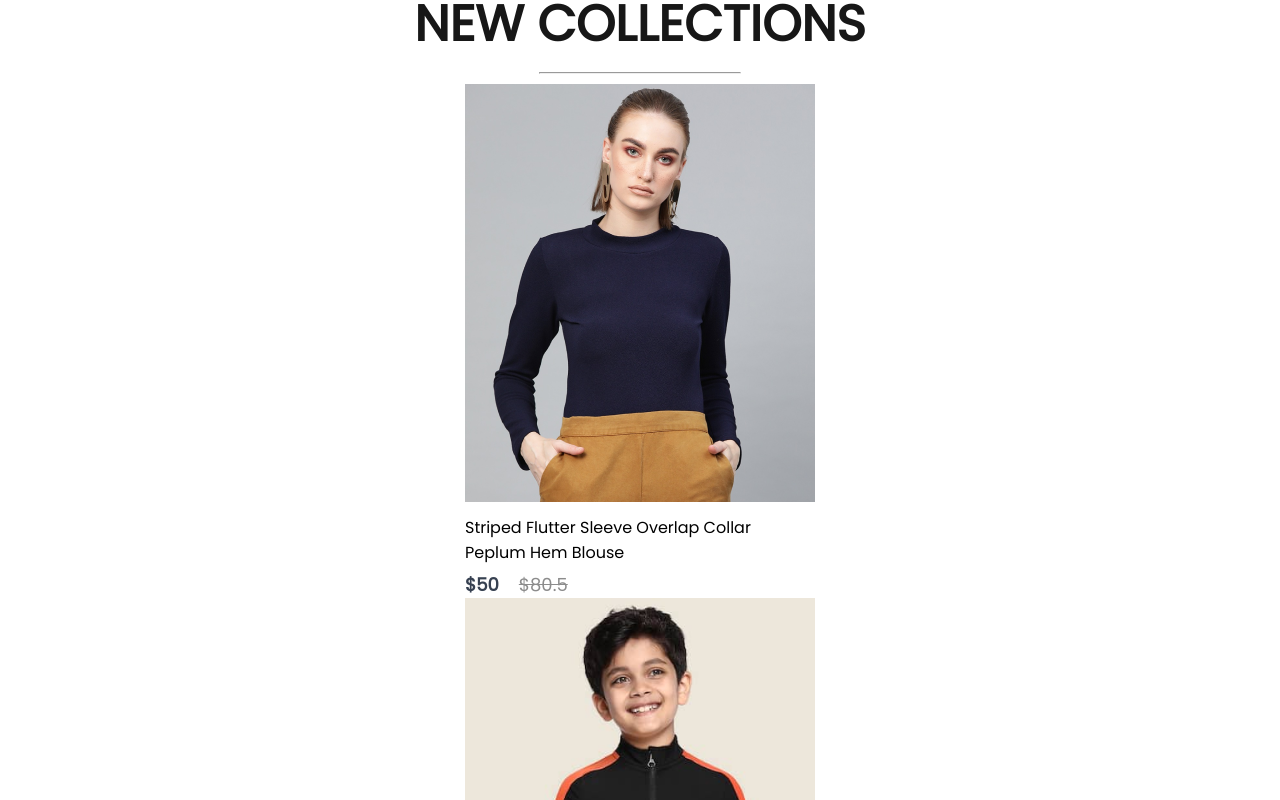
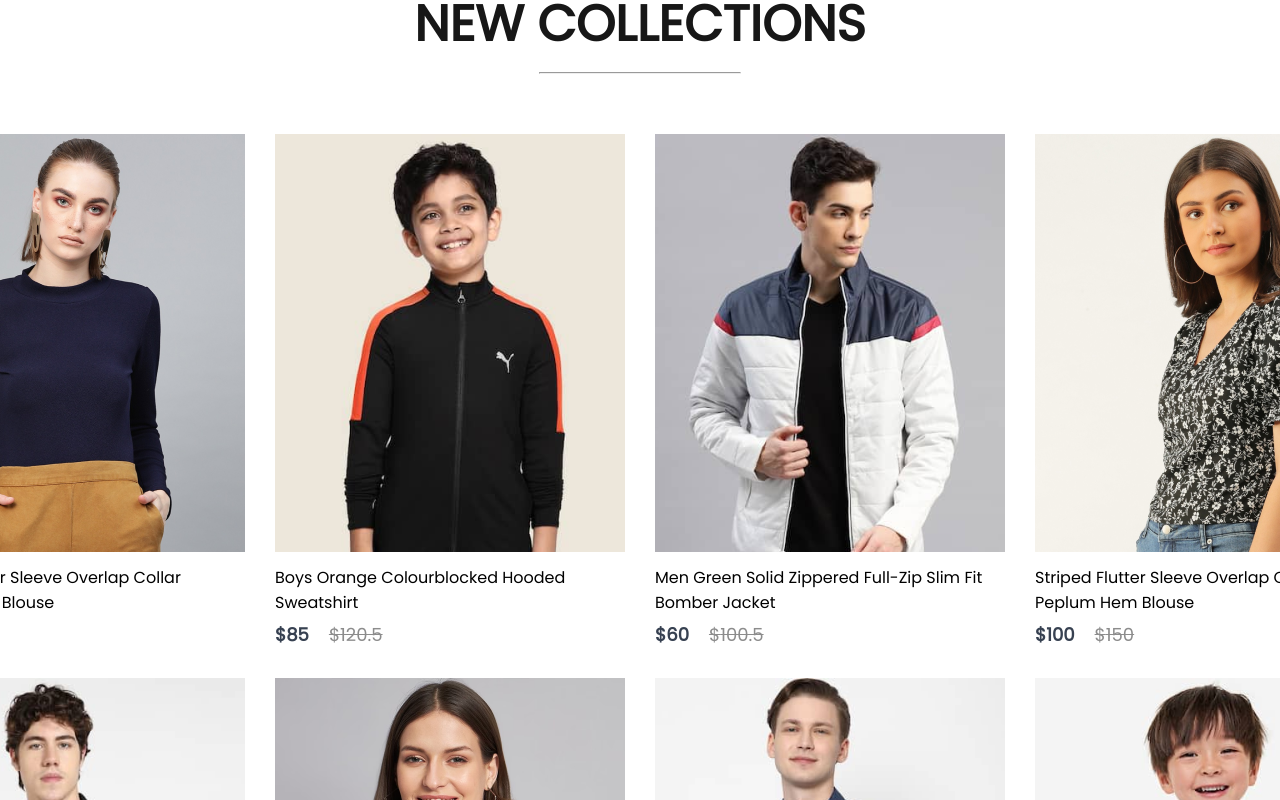
Before and after one commit to Kirttinath/Code-World, a React (Create React App) app in the folder frontend/: page / in a window 1280 px wide. Shown: the part 2260-3060 px from the top of the page. Built offline with nearby package versions, Linux system fonts and the light colour scheme.

Commit message:
collections grid styling added

```diff
--- a/frontend/src/Components/NewCollections/NewCollections.css
+++ b/frontend/src/Components/NewCollections/NewCollections.css
@@ -20,3 +20,9 @@
     border-radius: 10px;
     background: #252525;
 }
+.collections{
+    display: grid;
+    grid-template-columns: 1fr 1fr 1fr 1fr;
+    margin-top: 50px;
+    gap: 30px;
+}
```
